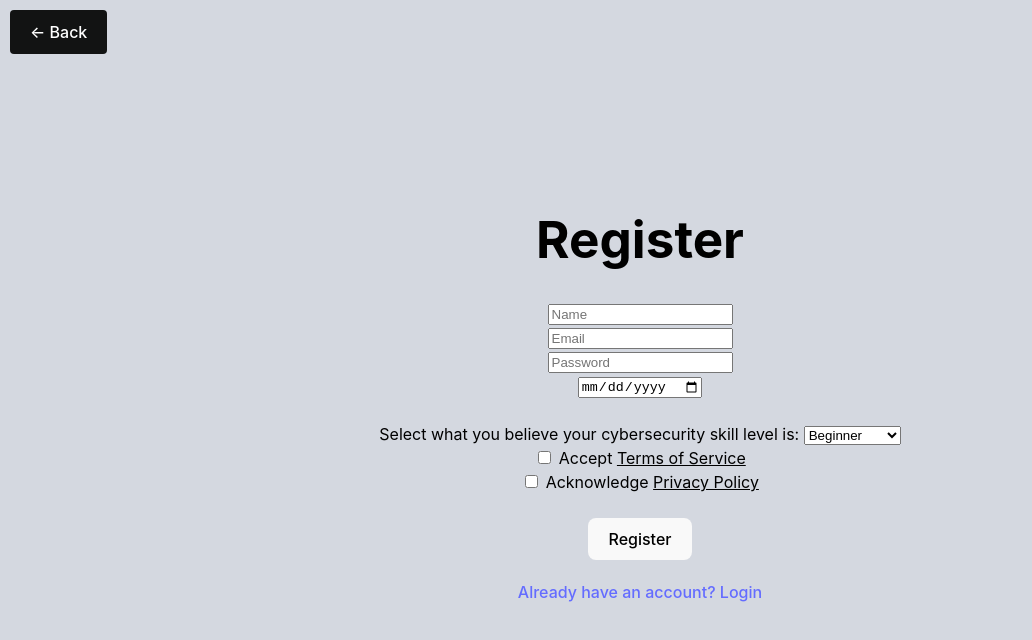
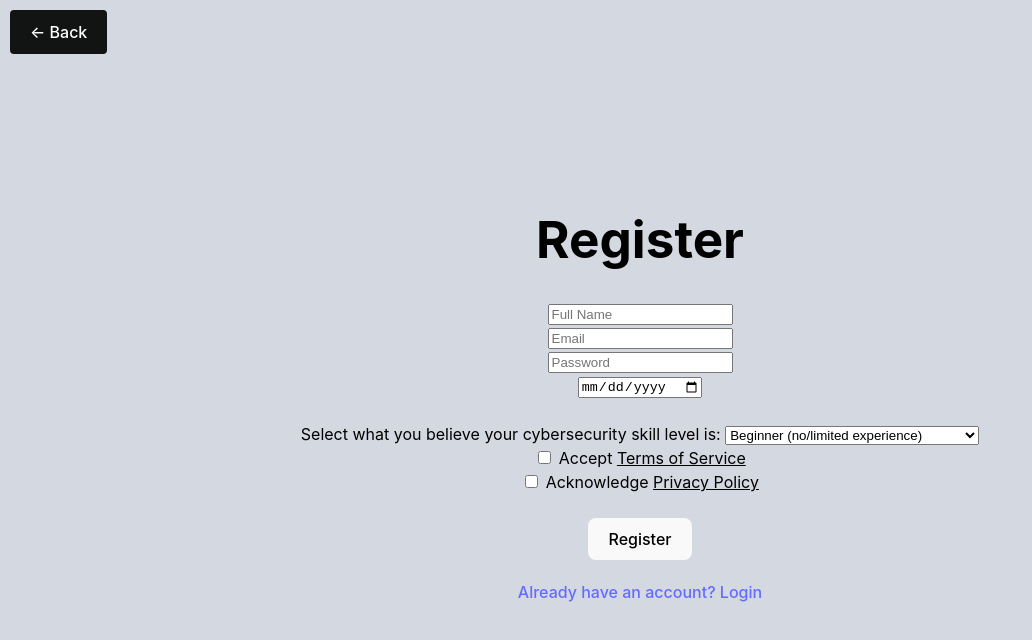
Before and after one commit to oliprev/OP_COMP3000, a React (Vite) app in the folder frontend/: page /register in a window 1280 px wide. Shown: the top 640 px of the page, without its empty margins (0-1032 px from the left). Built offline with nearby package versions, Linux system fonts and the light colour scheme.

Commit message:
UX changes based on feedback

```diff
--- a/frontend/src/pages/RegisterPage.jsx
+++ b/frontend/src/pages/RegisterPage.jsx
@@ -47,7 +47,7 @@ function RegisterPage() {
             <input
               type="text"
               name="name"
-              placeholder="Name"
+              placeholder="Full Name"
               value={formData.name} // Gets value from formData
               onChange={handleChange} // Call handleChange function on input change
             /><br></br>
@@ -77,9 +77,9 @@ function RegisterPage() {
               name="experienceLevel"
               value={formData.experienceLevel} // Gets value
               onChange={handleChange}>
-              <option value="Beginner">Beginner</option>
-              <option value="Intermediate">Intermediate</option>
-              <option value="Advanced">Advanced</option>
+              <option value="Beginner">Beginner (no/limited experience)</option>
+              <option value="Intermediate">Intermediate (good level of experience)</option>
+              <option value="Advanced">Advanced (profound experience)</option>
             </select><br></br>
             <input
               type="checkbox"
--- a/frontend/src/pages/TopicPage.jsx
+++ b/frontend/src/pages/TopicPage.jsx
@@ -58,6 +58,7 @@ function TopicPage() {
           ) : (
             <p>No knowledge areas available</p> // Renders if knowledge areas array is empty
           )}
+          <Typography variant = 'h6' style = {{ marginTop: '20px' }}>All topics, subtopics, and sections have been kindly provided by CyBOK.</Typography>
         </Container>
       );
 };
```
